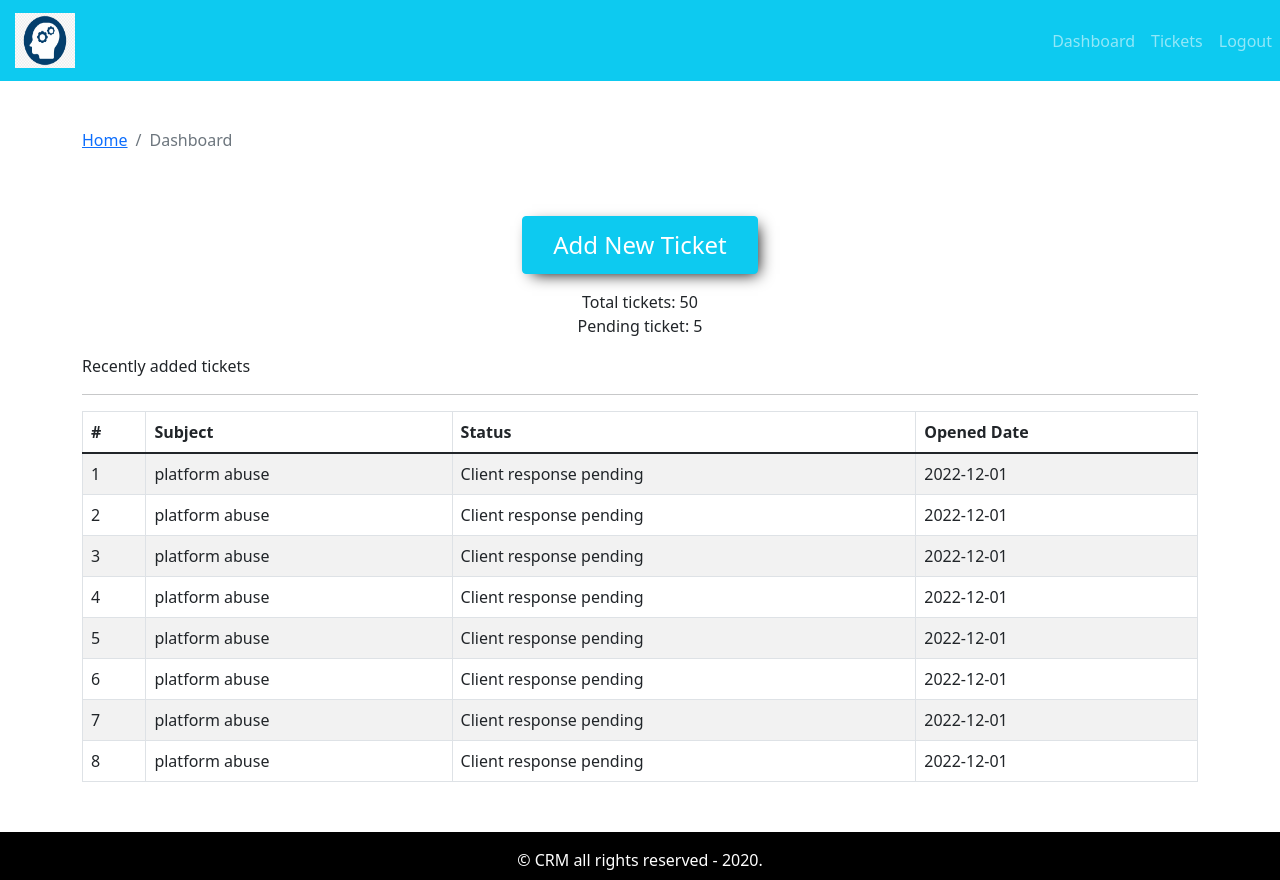
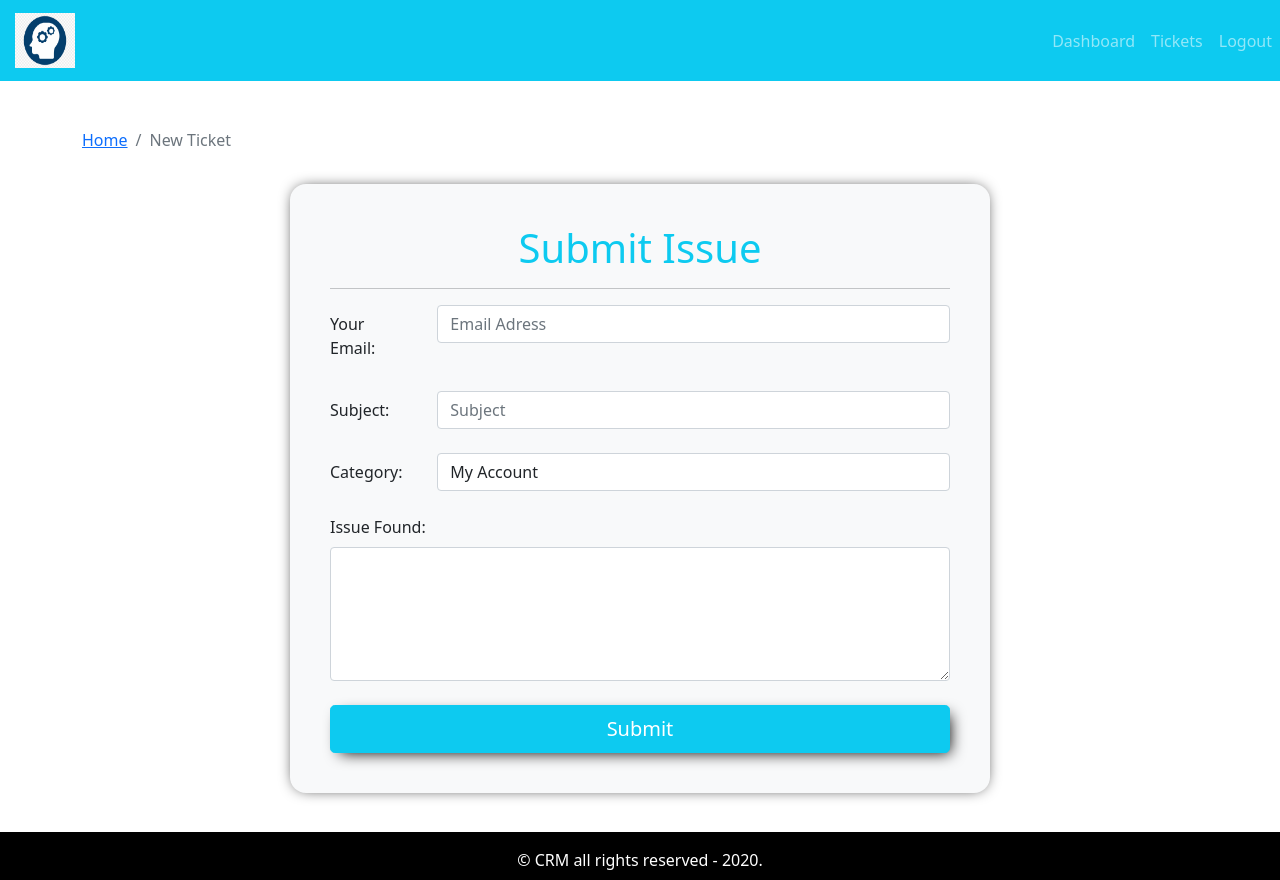
Before and after one commit to yufanren/ticket_frontend, a React (Create React App) app: page / in a window 1280 px wide. Built offline with nearby package versions, Linux system fonts and the light colour scheme.

Commit message:
added new ticket form

```diff
--- a/package.json
+++ b/package.json
@@ -12,6 +12,7 @@
     "react-bootstrap": "^2.3.1",
     "react-dom": "^18.1.0",
     "react-scripts": "5.0.1",
+    "validator": "^13.7.0",
     "web-vitals": "^2.1.4"
   },
   "scripts": {
--- a/src/App.css
+++ b/src/App.css
@@ -34,3 +34,9 @@ footer {
     padding: 1rem;
     color: #fff;
 }
+
+.jumbotron {
+    padding: 40px;
+    background-color: #fff;
+    border-radius: 1rem;
+}
--- a/src/App.js
+++ b/src/App.js
@@ -2,13 +2,15 @@ import './App.css';
 import {Entry} from './page/entry/Entry'
 import { DefaultLayout } from './layout/DefaultLayout';
 import { Dashboard } from './page/dashboard/Dashboard';
+import { NewTicket } from './page/new-ticket/NewTicket';
 
 function App() {
   return (
     <div className="App">
       {/* <Entry /> */}
       <DefaultLayout>
-        <Dashboard />
+        {/* <Dashboard /> */}
+        <NewTicket />
       </DefaultLayout>
     </div>
   );
--- /dev/null
+++ b/src/components/add-ticket-form/AddTicketForm.js
@@ -0,0 +1,88 @@
+import React, {useState} from 'react'
+import { Form, Button, Row, Col } from 'react-bootstrap'
+import PropTypes from 'prop-types'
+import './add-ticket-form.css'
+
+
+export const AddTicketForm = ({handleOnSubmit, handleOnChange, formData, formError}) => {
+
+    console.log(formData)
+  return (
+    <div className='jumbotron add-ticket-form mt-3 bg-light'>
+    <h1 className='text-info text-center'>Submit Issue</h1>
+    <hr />
+    <Form autoComplete='off' onSubmit={handleOnSubmit}>
+        <Form.Group as={Row}>
+            <Form.Label column sm={2}>Your Email:</Form.Label>
+            <Col sm={10}>
+            <Form.Control
+            name='email'
+            value={formData.email}
+            onChange = {handleOnChange}
+            placeholder='Email Adress'
+            required
+            />
+            </Col>
+        </Form.Group>
+        <br></br>
+        <Form.Group  as={Row}>
+            <Form.Label column sm={2}>Subject:</Form.Label>
+            <Col sm={10}>
+            <Form.Control
+            name='subject'
+            value={formData.subject}
+            onChange = {handleOnChange}
+            placeholder='Subject'
+            required
+            />
+            <Form.Text className='text-danger'>
+                {formError.subject && "Subject is required"}
+            </Form.Text>
+            </Col>
+        </Form.Group>
+        <br></br>
+        <Form.Group as={Row} controlId='formBasicSelect'>
+            <Form.Label column sm={2}>Category:</Form.Label>
+            <Col sm={10}>
+            <Form.Control
+            as='select'
+            name='category'
+            value={formData.category}
+            onChange = {handleOnChange}>
+                <option value='ACCOUNT'>My Account</option>
+                <option value='TRANSACTION'>Wallet and Transaction Issues</option>
+                <option value='TRADE'>Buying and Selling NFTs</option>
+                <option value='DEVELOPER'>Developer Help</option>
+                <option value='ERROR'>Report Error Message</option>
+                <option value='FRAUD'>Report Fraudulent Activity</option>
+            </Form.Control>
+            </Col>
+        </Form.Group>
+        <br></br>
+        <Form.Group>
+            <Form.Label>Issue Found:</Form.Label>
+            <Form.Control
+                as='textarea'
+                name='detail'
+                rows='5'
+                value={formData.detail}
+                onChange = {handleOnChange}
+                required
+                />
+        </Form.Group>
+        <br></br>
+        <div className='d-grid gap-2'>
+            <Button type='submit' variant='info' block='true' size='lg'
+        onClick={handleOnSubmit} style={{color: 'white', boxShadow: '5px 5px 15px -5px black'}}
+        >Submit</Button>
+        </div>
+    </Form>
+    </div>
+  )
+}
+
+AddTicketForm.propTypes = {
+    handleOnSubmit: PropTypes.func.isRequired,
+    handleOnChange: PropTypes.func.isRequired,
+    formData: PropTypes.object.isRequired,
+}
--- /dev/null
+++ b/src/components/add-ticket-form/add-ticket-form.css
@@ -0,0 +1,7 @@
+.add-ticket-form {
+    max-width: 700px;
+    background: white;
+    box-shadow: 0px 0px 15px -5px black;
+    margin-left: auto;
+    margin-right: auto;
+}
--- a/src/components/login/login.js
+++ b/src/components/login/login.js
@@ -9,7 +9,7 @@ export const LoginForm = ({handleOnchange, username, password, handleOnSubmit, f
             <Col>
                 <h1>Admin Login</h1>
                 <hr />
-                <Form autoComplete='off'>
+                <Form autoComplete='off' onSubmit={handleOnSubmit}>
                     <Form.Group>
                         <Form.Label>User Name</Form.Label>
                         <Form.Control
--- a/src/page/entry/style.css
+++ b/src/page/entry/style.css
@@ -5,12 +5,6 @@
     align-items: center;
 }
 
-.jumbotron {
-    padding: 40px;
-    background-color: #fff;
-    border-radius: 1rem;
-}
-
 .form-box {
     box-shadow: 0px 0px 15px -5px black;
 }
--- /dev/null
+++ b/src/page/new-ticket/NewTicket.js
@@ -0,0 +1,62 @@
+import React, {useState, useEffect} from 'react'
+import { AddTicketForm } from '../../components/add-ticket-form/AddTicketForm'
+import { BreadCrumb } from '../../components/breadcrumb/BreadCrumb'
+import {Container, Row, Col} from 'react-bootstrap'
+import { shorText } from '../../util/validation'
+
+const initialFormData = {
+    email:'',
+    subject:'',
+    category:'My Account',
+    detail:''
+}
+
+const initialFormError = {
+    email:false,
+    subject:false,
+    category:false,
+    detail:false
+}
+export const NewTicket = () => {
+    const [formData, setformData] = useState(initialFormData)
+    const [formError, setFormError] = useState(initialFormError)
+
+    useEffect(() => {},[formData, formError])
+
+    const handleOnChange = e => {
+        const {name, value} = e.target
+        let p1 = {...formData}
+        p1[name] = value
+        setformData(p1)
+    }
+
+    const handleOnSubmit = e => {
+        e.preventDefault()
+        setFormError(initialFormError)
+        const isValid = shorText(formData.subject)
+        let p1 = {...formError}
+        p1['subject'] = !isValid
+        setFormError(p1)
+    }
+
+  return (
+    <Container>
+        <Row>
+            <Col>
+                <BreadCrumb page='New Ticket' />
+
+            </Col>
+        </Row>
+        <Row>
+            <Col>
+                <AddTicketForm
+                    handleOnChange={handleOnChange}
+                    formData={formData}
+                    handleOnSubmit={handleOnSubmit}
+                    formError = {formError}
+                />
+            </Col>
+        </Row>
+    </Container>
+  )
+}
--- /dev/null
+++ b/src/util/validation.js
@@ -0,0 +1,4 @@
+export const shorText = str => {
+    const result = str.length >= 3 && str.length <= 100
+    return result
+}
```
Also changed, not shown: src/reportWebVitals.js (deleted, +0 -13 lines), 1 other file (tests, documents, lock files or other folders).
